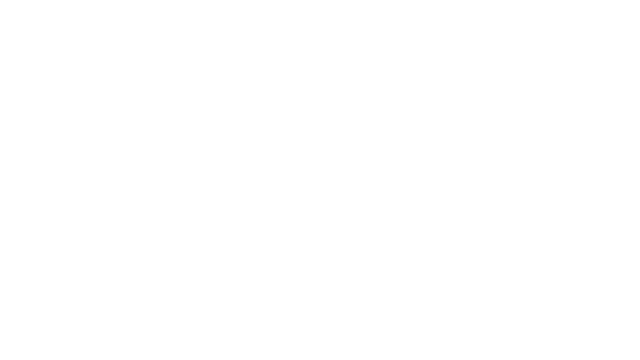
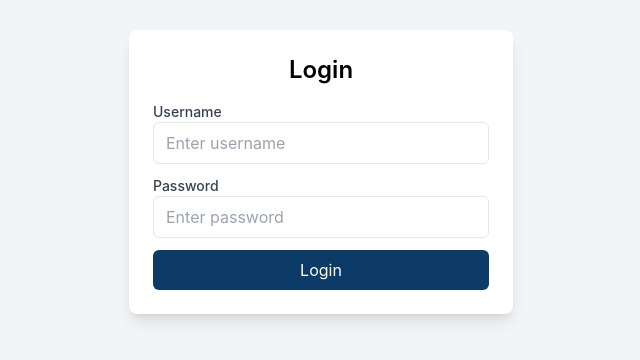
Before and after one commit to cedrickespiritu070/student-teacher, a React (Create React App) app: page /login in a window 1280 px wide. Before the commit this address had no page. Shown: the part 228-588 px from the top of the page, without its empty margins (319-959 px from the left). Built offline with nearby package versions, Linux system fonts and the light colour scheme; the HTML template or start-up script is replaced by a standard one.

Commit message:
added login and logout function

```diff
--- a/src/App.js
+++ b/src/App.js
@@ -4,17 +4,28 @@ import Dashboard from "./pages/Dashboard";
 import TeacherTable from "./pages/TeacherTable";
 import StudentTable from "./pages/StudentTable";
 import CreateUser from "./pages/CreateUser";
+import LoginPage from "./pages/LoginPage";
+import ProtectedRoute from "./components/ProtectedRoute";
 
 function App() {
   return (
     <Router>
       <Routes>
-        <Route path="/" element={<Layout />}>
-          <Route index element={<Dashboard />} />
-          <Route path="teacher-table" element={<TeacherTable />} />
-          <Route path="student-table" element={<StudentTable />} />
-          <Route path="create-user" element={<CreateUser />} />
+        {/* Login Page (Public) */}
+        <Route path="/login" element={<LoginPage />} />
+
+        {/* Protected Routes - Only accessible when logged in */}
+        <Route element={<ProtectedRoute />}>
+          <Route path="/" element={<Layout />}>
+            <Route index element={<Dashboard />} />
+            <Route path="teacher-table" element={<TeacherTable />} />
+            <Route path="student-table" element={<StudentTable />} />
+            <Route path="create-user" element={<CreateUser />} />
+          </Route>
         </Route>
+
+        {/* Redirect any unknown route to login */}
+        <Route path="*" element={<LoginPage />} />
       </Routes>
     </Router>
   );
--- a/src/components/Layout.jsx
+++ b/src/components/Layout.jsx
@@ -6,12 +6,9 @@ function Layout() {
   const [isSidebarOpen, setIsSidebarOpen] = useState(true);
 
   return (
-    <div className="flex min-h-screen w-[100vw]">
-      {/* Sidebar */}
+    <div className="flex min-h-screen max-w-[100vw]">
       <Sidebar isSidebarOpen={isSidebarOpen} setIsSidebarOpen={setIsSidebarOpen} />
-
-      {/* Main Content */}
-      <div className="flex-1 p-5 bg-gray-100 w-[80%]">
+      <div className="flex-1 p-5 bg-gray-100 w-[80%] max-h-[100vh] overflow-y-auto">
         <Outlet />
       </div>
     </div>
--- /dev/null
+++ b/src/components/ProtectedRoute.jsx
@@ -0,0 +1,9 @@
+import { Navigate, Outlet } from "react-router-dom";
+
+const ProtectedRoute = () => {
+  const isAuthenticated = localStorage.getItem("isAuthenticated") === "true";
+
+  return isAuthenticated ? <Outlet /> : <Navigate to="/login" replace />;
+};
+
+export default ProtectedRoute;
--- a/src/components/Sidebar.jsx
+++ b/src/components/Sidebar.jsx
@@ -1,23 +1,24 @@
 import { useState, useEffect } from "react";
-import { Link, useLocation } from "react-router-dom";
+import { Link, useLocation, useNavigate } from "react-router-dom";
 import "bootstrap-icons/font/bootstrap-icons.css";
 
 function Sidebar({ isSidebarOpen, setIsSidebarOpen }) {
-  const [isModalOpen, setIsModalOpen] = useState(false); // State for modal visibility
+  const [isLogoutOpen, setisLogoutOpen] = useState(false);
   const location = useLocation();
+  const navigate = useNavigate();
 
   const handleLogoutClick = () => {
-    setIsModalOpen(true); // Open confirmation modal
+    setisLogoutOpen(true);
   };
 
   const handleLogoutConfirm = () => {
-    setIsModalOpen(false);
-    // Perform logout action here, e.g., clear auth token, redirect to login page
-    console.log("Logged out");
+    setisLogoutOpen(false);
+    localStorage.removeItem("isAuthenticated"); // Remove session
+    navigate("/login");
   };
 
   const handleLogoutCancel = () => {
-    setIsModalOpen(false); // Close modal if canceled
+    setisLogoutOpen(false);
   };
 
   useEffect(() => {
@@ -39,7 +40,7 @@ function Sidebar({ isSidebarOpen, setIsSidebarOpen }) {
         isSidebarOpen ? "w-64 items-start" : "w-16 items-center"
       }`}
     >
-      {/* Sidebar Content */}
+      {/* Sidebar Header */}
       <div className="flex items-center justify-center p-4 w-full">
         <div
           className={`flex items-center w-full ${
@@ -111,10 +112,10 @@ function Sidebar({ isSidebarOpen, setIsSidebarOpen }) {
         </Link>
 
         <div
-          className={`p-3 hover:bg-darkBlue cursor-pointer w-full ${
+          className={`p-3 hover:bg-darkBlue cursor-pointer w-full flex ${
             isSidebarOpen ? "justify-start" : "justify-center"
-          } flex`}
-          onClick={handleLogoutClick} // Open the confirmation modal
+          }`}
+          onClick={handleLogoutClick}
         >
           <i className="bi bi-box-arrow-in-right text-lg"></i>
           {isSidebarOpen && <span className="ml-3">Logout</span>}
@@ -122,10 +123,12 @@ function Sidebar({ isSidebarOpen, setIsSidebarOpen }) {
       </nav>
 
       {/* Confirmation Modal */}
-      {isModalOpen && (
-        <div className="fixed inset-0 bg-black bg-opacity-50 flex justify-center items-center">
+      {isLogoutOpen && (
+        <div className="fixed inset-0 bg-black bg-opacity-50 flex justify-center items-center z-10">
           <div className="bg-white p-6 rounded-lg shadow-lg w-80">
-            <h2 className="text-lg font-semibold mb-4 text-black">Are you sure you want to logout?</h2>
+            <h2 className="text-lg font-semibold mb-4 text-black">
+              Are you sure you want to logout?
+            </h2>
             <div className="flex justify-between">
               <button
                 onClick={handleLogoutConfirm}
--- /dev/null
+++ b/src/pages/LoginPage.jsx
@@ -0,0 +1,65 @@
+import { useState } from "react";
+import { useNavigate } from "react-router-dom";
+
+const LoginPage = () => {
+  const [username, setUsername] = useState("");
+  const [password, setPassword] = useState("");
+  const [error, setError] = useState("");
+  const navigate = useNavigate();
+
+  const handleLogin = (e) => {
+    e.preventDefault();
+
+    if (username === "admin" && password === "admin") {
+      localStorage.setItem("isAuthenticated", "true");
+      navigate("/");
+    } else {
+      setError("Invalid username or password.");
+    }
+  };
+
+  return (
+    <div className="flex items-center justify-center min-h-screen bg-gray-100">
+      <div className="bg-white p-6 rounded-lg shadow-lg w-96">
+        <h2 className="text-2xl font-semibold text-center mb-4 text-black">Login</h2>
+
+        {error && <p className="text-red-500 text-sm mb-3">{error}</p>}
+
+        <form onSubmit={handleLogin}>
+          <div className="mb-3">
+            <label className="block text-sm font-medium text-gray-700">Username</label>
+            <input
+              type="text"
+              placeholder="Enter username"
+              className="w-full px-3 py-2 border rounded-md focus:outline-none focus:ring-2 focus:ring-primaryBlue"
+              value={username}
+              onChange={(e) => setUsername(e.target.value)}
+              required
+            />
+          </div>
+
+          <div className="mb-3">
+            <label className="block text-sm font-medium text-gray-700">Password</label>
+            <input
+              type="password"
+              placeholder="Enter password"
+              className="w-full px-3 py-2 border rounded-md focus:outline-none focus:ring-2 focus:ring-primaryBlue"
+              value={password}
+              onChange={(e) => setPassword(e.target.value)}
+              required
+            />
+          </div>
+
+          <button
+            type="submit"
+            className="w-full bg-primaryBlue text-white py-2 rounded-md hover:bg-darkBlue transition duration-200"
+          >
+            Login
+          </button>
+        </form>
+      </div>
+    </div>
+  );
+};
+
+export default LoginPage;
```
